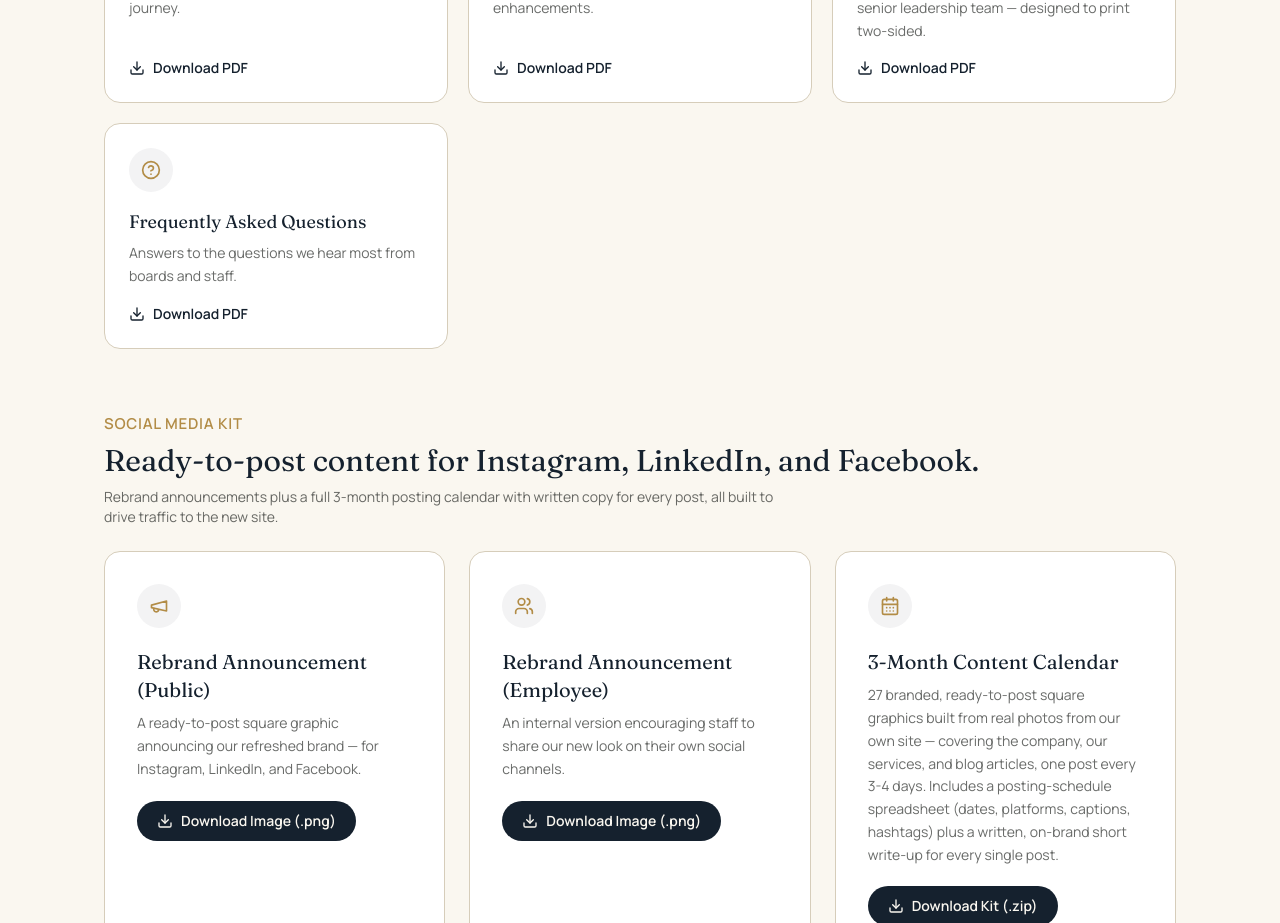
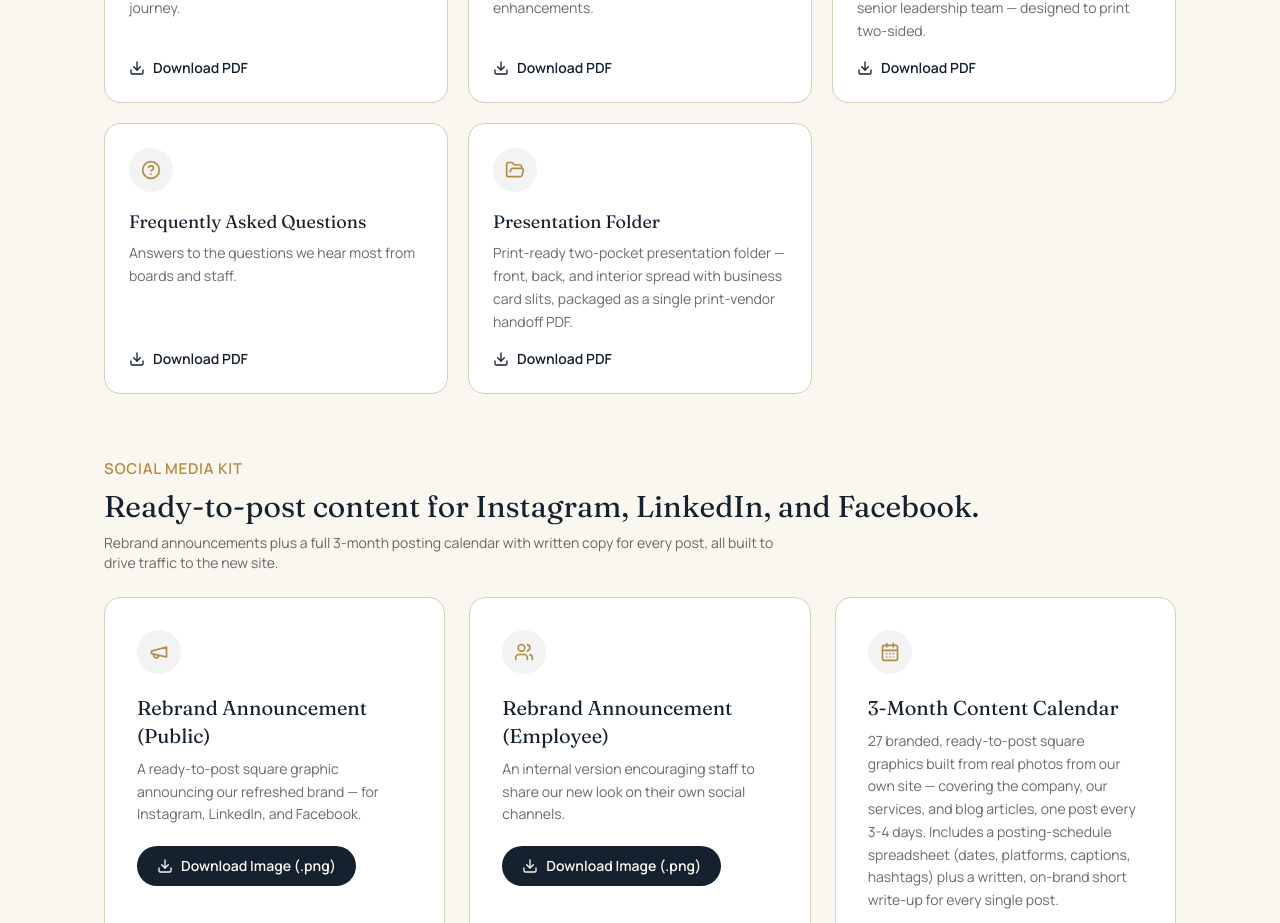
Before and after one commit to Catapultfundraising/catapult-fundraising-website, a Next.js app: page /assets in a window 1280 px wide. Shown: the part 4760-5683 px from the top of the page. Built offline with nearby package versions, Linux system fonts and the light colour scheme.

Commit message:
Add print-ready Presentation Folder to /assets One-Sheets section

```diff
--- a/components/one-sheets.tsx
+++ b/components/one-sheets.tsx
@@ -1,4 +1,4 @@
-import { Download, Layers, Gift, Users, Phone, UserCircle, HelpCircle, Target } from "lucide-react";
+import { Download, Layers, Gift, Users, Phone, UserCircle, HelpCircle, Target, FolderOpen } from "lucide-react";
 
 interface Sheet {
   icon: React.ComponentType<{ className?: string }>;
@@ -50,6 +50,12 @@ const SHEETS: Sheet[] = [
     description: "Answers to the questions we hear most from boards and staff.",
     href: "https://galaxy-prod.tlcdn.com/gen/user_35qqBV71YqPhG02PJcVxttmFcLs/668503da-58eb-42ff-9869-7554ecad759a.pdf",
   },
+  {
+    icon: FolderOpen,
+    title: "Presentation Folder",
+    description: "Print-ready two-pocket presentation folder — front, back, and interior spread with business card slits, packaged as a single print-vendor handoff PDF.",
+    href: "https://galaxy-prod.tlcdn.com/gen/user_35qqBV71YqPhG02PJcVxttmFcLs/188c0865-e285-488d-89e4-d117e598126c.pdf",
+  },
 ];
 
 export function OneSheets() {
```
